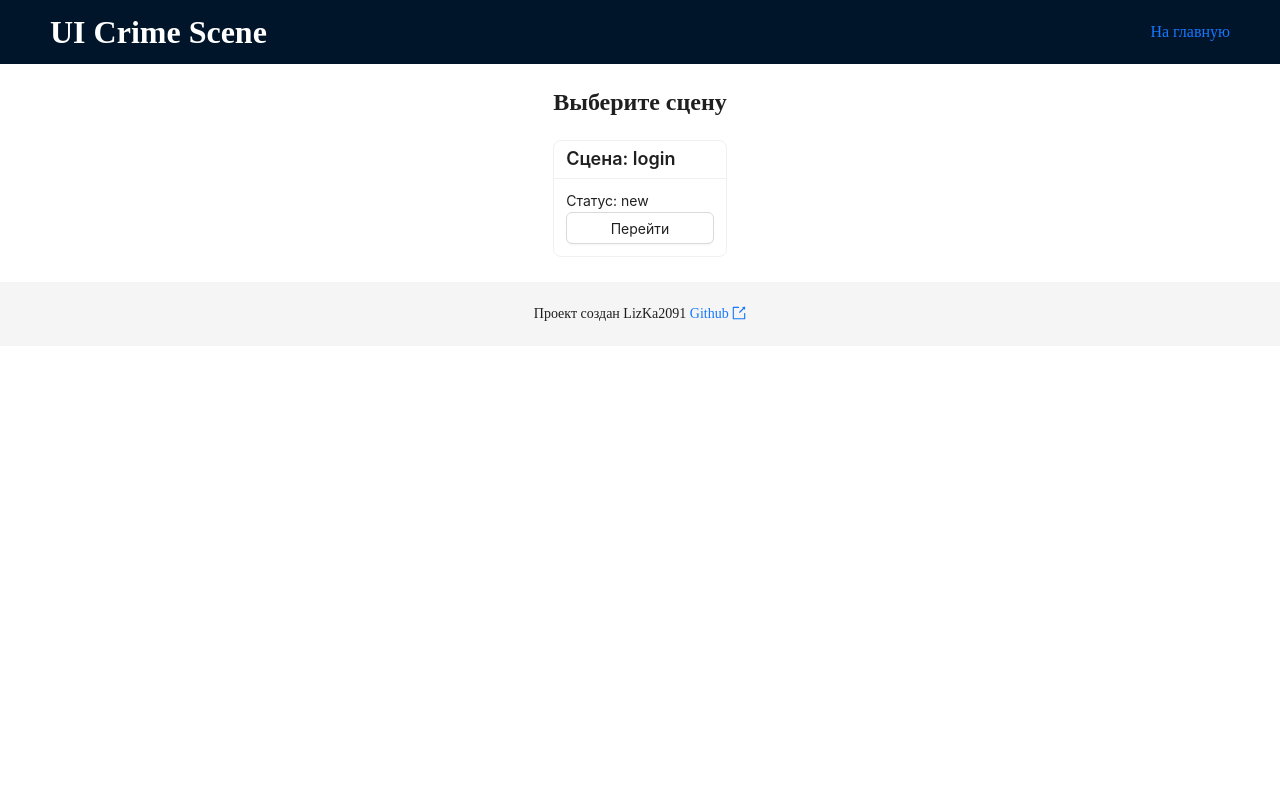
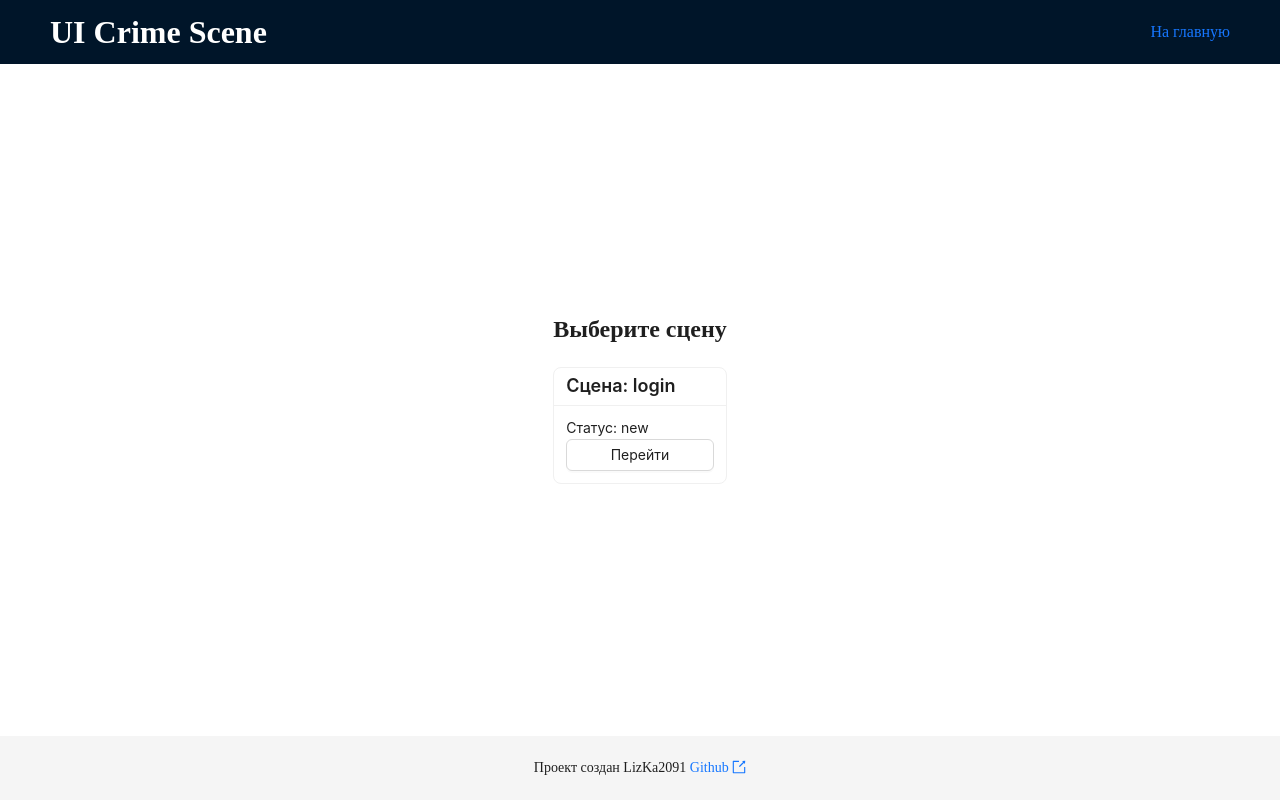
Before and after one commit to LizKa2091/ui-crime-scene, a React (Vite) app in the folder frontend/: page / in a window 1280 px wide. Built offline with nearby package versions, Linux system fonts and the light colour scheme.

Commit message:
styles(global): adjust flex layout for full height

```diff
--- a/frontend/src/styles/global.scss
+++ b/frontend/src/styles/global.scss
@@ -8,8 +8,15 @@
    width: clamp(200px, 100%, 500px);
 }
 
+#root {
+   display: flex;
+   flex-direction: column;
+   min-height: 100vh;
+}
+
 .ant-layout-content {
    display: flex;
+   flex: 1;
    justify-content: center;
    align-items: center;
    padding: 25px 0;
```
